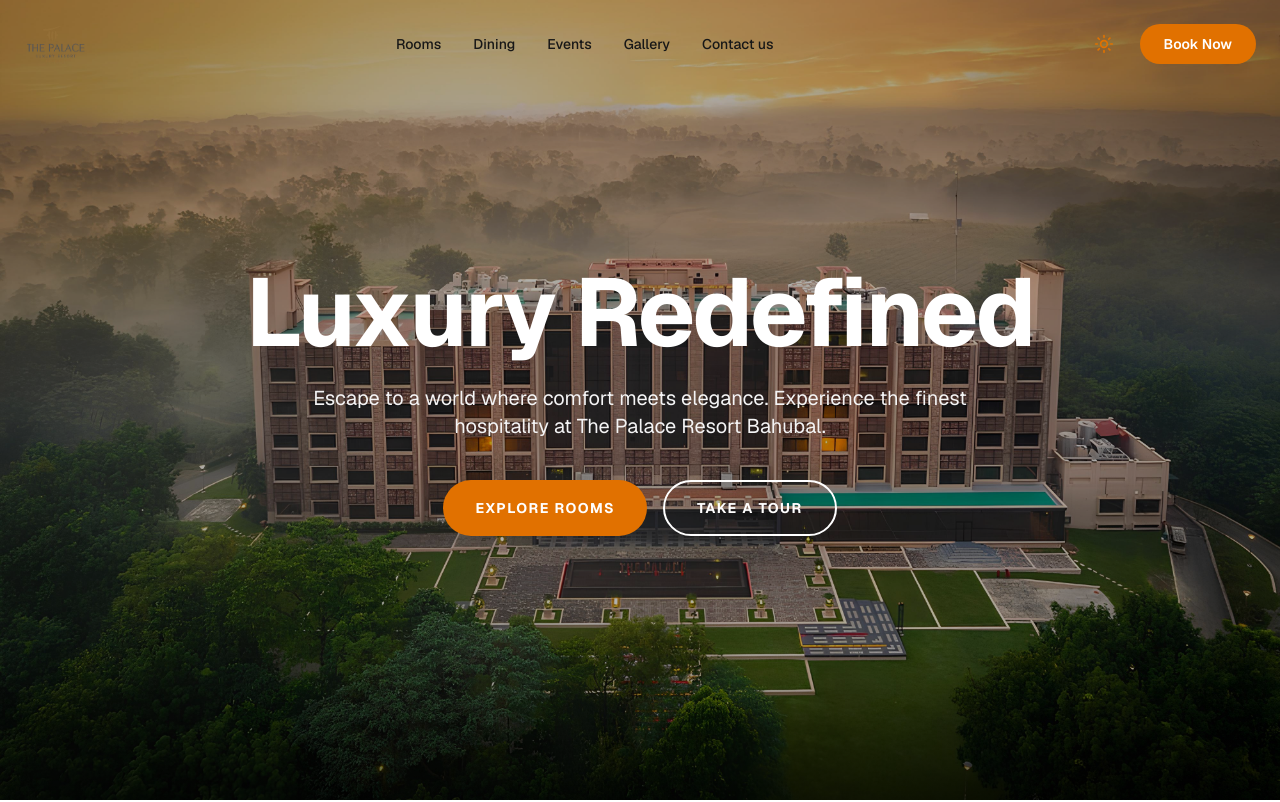
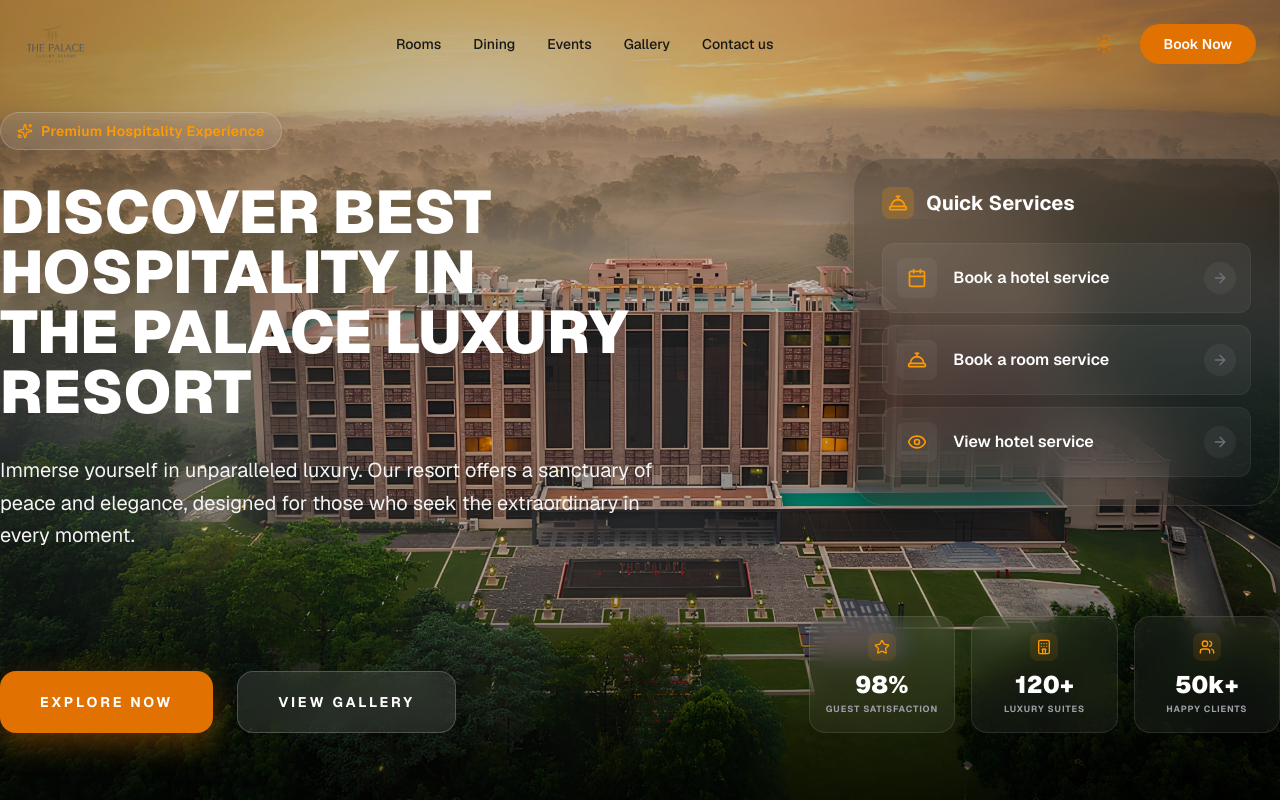
Before and after one commit to sahidDev09/The-Palace-Resort, a Next.js app: page / in a window 1280 px wide. Shown: the top 802 px of the page. Built offline with nearby package versions, Linux system fonts and the light colour scheme.

Commit message:
feat: Redesign the Hero component with new content and background, and implement smooth CSS-based theme transitions.

```diff
--- a/app/globals.css
+++ b/app/globals.css
@@ -40,4 +40,15 @@ body {
   background: var(--background);
   color: var(--foreground);
   font-family: var(--font-geist-sans), Arial, Helvetica, sans-serif;
+  transition: background-color 0.5s ease, color 0.5s ease, border-color 0.5s ease;
 }
+
+/* Ensure all background and text colors transition smoothly */
+* {
+  transition: background-color 0.5s ease, color 0.5s ease, border-color 0.5s ease;
+}
+
+/* Prevent transitions on mount (optional but recommended with next-themes) */
+.disable-transitions * {
+  transition: none !important;
+}
--- a/app/layout.tsx
+++ b/app/layout.tsx
@@ -1,6 +1,7 @@
 import type { Metadata } from "next";
 import { Geist, Geist_Mono } from "next/font/google";
 import "./globals.css";
+import { ThemeProvider } from "@/components/theme-provider";
 
 const geistSans = Geist({
   variable: "--font-geist-sans",
@@ -11,9 +12,6 @@ const geistMono = Geist_Mono({
   variable: "--font-geist-mono",
   subsets: ["latin"],
 });
-
-import { ThemeProvider } from "@/components/theme-provider";
-import { ThemeTransition } from "@/components/theme-transition";
 
 export const metadata: Metadata = {
   title: "The Palace | Luxury Resort",
@@ -34,9 +32,7 @@ export default function RootLayout({
           attribute="class"
           defaultTheme="system"
           enableSystem
-          disableTransitionOnChange
         >
-          <ThemeTransition />
           {children}
         </ThemeProvider>
       </body>
--- a/components/hero.tsx
+++ b/components/hero.tsx
@@ -1,22 +1,65 @@
 "use client";
 
 import { useTheme } from "next-themes";
-import { useEffect, useState } from "react";
+import { useIsMounted } from "@/hooks/use-is-mounted";
 import { motion, AnimatePresence } from "framer-motion";
+import {
+  ArrowRight,
+  Hotel,
+  ConciergeBell,
+  Eye,
+  Star,
+  Users,
+  Calendar,
+  Sparkles
+} from "lucide-react";
+import Link from "next/link";
+import { Variants } from "framer-motion";
 
 export function Hero() {
   const { resolvedTheme } = useTheme();
-  const [mounted, setMounted] = useState(false);
-
-  useEffect(() => {
-    setMounted(true);
-  }, []);
+  const mounted = useIsMounted();
 
   if (!mounted) return null;
 
+  const stats = [
+    { label: "Guest Satisfaction", value: "98%", icon: <Star className="h-4 w-4 text-amber-500" /> },
+    { label: "Luxury Suites", value: "120+", icon: <Hotel className="h-4 w-4 text-amber-500" /> },
+    { label: "Happy Clients", value: "50k+", icon: <Users className="h-4 w-4 text-amber-500" /> },
+  ];
+
+  const serviceLinks = [
+    { title: "Book a hotel service", href: "/services/hotel", icon: <Calendar className="h-5 w-5" /> },
+    { title: "Book a room service", href: "/services/room", icon: <ConciergeBell className="h-5 w-5" /> },
+    { title: "View hotel service", href: "/services", icon: <Eye className="h-5 w-5" /> },
+  ];
+
+  const containerVariants: Variants = {
+    hidden: { opacity: 0 },
+    visible: {
+      opacity: 1,
+      transition: {
+        staggerChildren: 0.1,
+        delayChildren: 0.3,
+      },
+    },
+  };
+
+  const itemVariants: Variants = {
+    hidden: { opacity: 0, y: 20 },
+    visible: {
+      opacity: 1,
+      y: 0,
+      transition: {
+        duration: 0.6,
+        ease: [0.22, 1, 0.36, 1] // Custom ease curve for a smoother feel
+      }
+    },
+  };
+
   return (
-    <section className="relative flex h-screen w-full items-center justify-center overflow-hidden">
-      {/* Background Images with Framer Motion Cross-fade */}
+    <section className=" py-24 container mx-auto">
+      {/* Background Images - No Scale, No Overlay */}
       <div className="absolute inset-0 z-0">
         <AnimatePresence initial={false}>
           <motion.div
@@ -33,50 +76,132 @@ export function Hero() {
                   : "/assets/palace-hero-light.jpg"
               }')`,
             }}
-          >
-            <div className="absolute inset-0 bg-black/30 dark:bg-black/50" />
-          </motion.div>
+          />
         </AnimatePresence>
       </div>
 
-      {/* Hero Content */}
-      <div className="container relative z-10 mx-auto px-6 text-center text-white">
+      {/* Light Theme Overlay */}
+      {resolvedTheme === "light" && (
+        <div className="absolute inset-0 z-[1] bg-black/20 pointer-events-none" />
+      )}
+
+      {/* Main Content Container */}
+      <motion.div
+        variants={containerVariants}
+        initial="hidden"
+        animate="visible"
+        className="container relative z-10 mx-auto flex flex-col gap-16 mt-4"
+      >
+        {/* Row 1: Heading/Description & Quick Services */}
+        <div className="flex flex-col lg:flex-row justify-between items-start lg:items-center gap-12">
+          {/* Top Left: Heading & Description */}
+          <div className="lg:max-w-3xl space-y-8">
+            <motion.div
+              variants={itemVariants}
+              className="inline-flex items-center gap-2 px-4 py-2 rounded-full bg-white/10 border border-white/20 backdrop-blur-md text-amber-500 text-sm font-semibold tracking-wide"
+            >
+              <Sparkles className="h-4 w-4 animate-pulse" />
+              <span>Premium Hospitality Experience</span>
+            </motion.div>
+
             <motion.h1
-          initial={{ opacity: 0, y: 30 }}
-          animate={{ opacity: 1, y: 0 }}
-          transition={{ duration: 0.8, delay: 0.2 }}
-          className="mb-6 text-5xl font-bold tracking-tight md:text-7xl lg:text-8xl"
+              variants={itemVariants}
+              className="text-4xl md:text-5xl lg:text-6xl font-black text-white drop-shadow-2xl uppercase"
             >
-          Luxury Redefined
+             Discover best hospitality in <br />the palace luxury resort
             </motion.h1>
 
             <motion.p
-          initial={{ opacity: 0, y: 20 }}
-          animate={{ opacity: 1, y: 0 }}
-          transition={{ duration: 0.8, delay: 0.4 }}
-          className="mx-auto mb-10 max-w-2xl text-lg text-zinc-100 md:text-xl"
+              variants={itemVariants}
+              className="text-lg md:text-xl text-zinc-100 max-w-2xl drop-shadow-md leading-relaxed"
             >
-          Escape to a world where comfort meets elegance. Experience the finest
-          hospitality at The Palace Resort Bahubal.
+              Immerse yourself in unparalleled luxury. Our resort offers a sanctuary of peace
+              and elegance, designed for those who seek the extraordinary in every moment.
             </motion.p>
+          </div>
 
+          {/* Top Right: FAQ / Service Links System */}
+          <div className="w-full lg:w-1/3">
             <motion.div
-          initial={{ opacity: 0, y: 20 }}
-          animate={{ opacity: 1, y: 0 }}
-          transition={{ duration: 0.8, delay: 0.6 }}
-          className="flex justify-center gap-4"
+              variants={itemVariants}
+              className="w-full bg-black/20 backdrop-blur-2xl border border-white/10 p-6 md:p-7 rounded-[2rem] shadow-[0_20px_50px_rgba(0,0,0,0.3)]"
             >
-          <button className="rounded-full bg-amber-600 px-8 py-4 text-sm font-bold uppercase tracking-widest text-white transition-all hover:bg-amber-700 active:scale-95">
-            Explore Rooms
-          </button>
-          <button className="rounded-full border-2 border-white bg-transparent px-8 py-4 text-sm font-bold uppercase tracking-widest text-white transition-all hover:bg-white hover:text-black active:scale-95">
-            Take a Tour
-          </button>
+              <h3 className="text-xl font-bold text-white mb-6 flex items-center gap-3">
+                <div className="p-1.5 rounded-lg bg-amber-500/20">
+                  <ConciergeBell className="text-amber-500 h-5 w-5" />
+                </div>
+                Quick Services
+              </h3>
+              <div className="space-y-3">
+                {serviceLinks.map((link, index) => (
+                  <Link
+                    key={index}
+                    href={link.href}
+                    className="group flex items-center justify-between p-3.5 rounded-xl bg-white/5 border border-white/5 hover:bg-amber-500/10 hover:border-amber-500/40 transition-all duration-500"
+                  >
+                    <div className="flex items-center gap-4 text-white">
+                      <span className="p-2.5 rounded-lg bg-white/5 text-amber-500 group-hover:bg-amber-500 group-hover:text-white transition-all duration-500 group-hover:shadow-[0_0_15px_rgba(245,158,11,0.5)]">
+                        {link.icon}
+                      </span>
+                      <span className="font-semibold text-base">{link.title}</span>
+                    </div>
+                    <div className="h-8 w-8 flex items-center justify-center rounded-full bg-white/5 group-hover:bg-amber-500/20 transition-all">
+                      <ArrowRight className="h-4 w-4 text-zinc-500 group-hover:text-amber-500 group-hover:translate-x-1 transition-all" />
+                    </div>
+                  </Link>
+                ))}
+              </div>
             </motion.div>
           </div>
+        </div>
 
-      {/* Subtle bottom gradient */}
-      <div className="absolute bottom-0 left-0 h-32 w-full bg-gradient-to-t from-black/50 to-transparent pointer-events-none" />
+        {/* Row 2: Action Buttons & Stats */}
+        <div className="flex flex-col lg:flex-row justify-between items-end gap-12 w-full">
+          {/* Bottom Left: Action Buttons */}
+          <div className="flex flex-wrap gap-6">
+            <motion.button
+              variants={itemVariants}
+              whileHover={{ scale: 1.05 }}
+              whileTap={{ scale: 0.95 }}
+              className="px-10 py-5 rounded-2xl bg-amber-600 text-white font-bold uppercase tracking-[0.2em] text-sm hover:bg-amber-500 transition-all shadow-[0_10px_30px_rgba(217,119,6,0.4)]"
+            >
+              Explore Now
+            </motion.button>
+            <motion.button
+              variants={itemVariants}
+              whileHover={{ scale: 1.05 }}
+              whileTap={{ scale: 0.95 }}
+              className="px-10 py-5 rounded-2xl bg-white/10 backdrop-blur-md border border-white/20 text-white font-bold uppercase tracking-[0.2em] text-sm hover:bg-white hover:text-black transition-all"
+            >
+              View Gallery
+            </motion.button>
+          </div>
+
+          {/* Bottom Right: Stats */}
+          <div className="w-full lg:w-auto">
+            <motion.div
+              variants={itemVariants}
+              className="grid grid-cols-3 gap-4"
+            >
+              {stats.map((stat, index) => (
+                <div key={index} className="text-center p-4 rounded-2xl bg-white/5 backdrop-blur-md border border-white/10 group hover:border-amber-500/50 transition-all">
+                  <div className="flex justify-center mb-2 group-hover:scale-110 transition-transform duration-500">
+                    <div className="p-1.5 rounded-lg bg-amber-500/10">
+                      {stat.icon}
+                    </div>
+                  </div>
+                  <div className="text-2xl font-black text-white mb-0.5">{stat.value}</div>
+                  <div className="text-[9px] uppercase tracking-[0.1em] text-zinc-400 font-bold">{stat.label}</div>
+                </div>
+              ))}
+            </motion.div>
+          </div>
+        </div>
+
+      </motion.div>
+
+      {/* Decorative Bottom Shadow (to ensure content at the bottom of the page is visible) */}
+      <div className="absolute bottom-0 left-0 w-full h-1/3 bg-gradient-to-t from-black/60 to-transparent pointer-events-none z-[1]" />
     </section>
   );
 }
--- /dev/null
+++ b/hooks/use-is-mounted.ts
@@ -0,0 +1,13 @@
+"use client";
+
+import { useSyncExternalStore } from "react";
+
+const emptySubscribe = () => () => {};
+
+export function useIsMounted() {
+  return useSyncExternalStore(
+    emptySubscribe,
+    () => true,
+    () => false
+  );
+}
```
Also changed, not shown: components/theme-transition.tsx (deleted, +0 -74 lines), public/assets/hero-background.png (added). Lines whose indentation alone changed are shown as unchanged.
